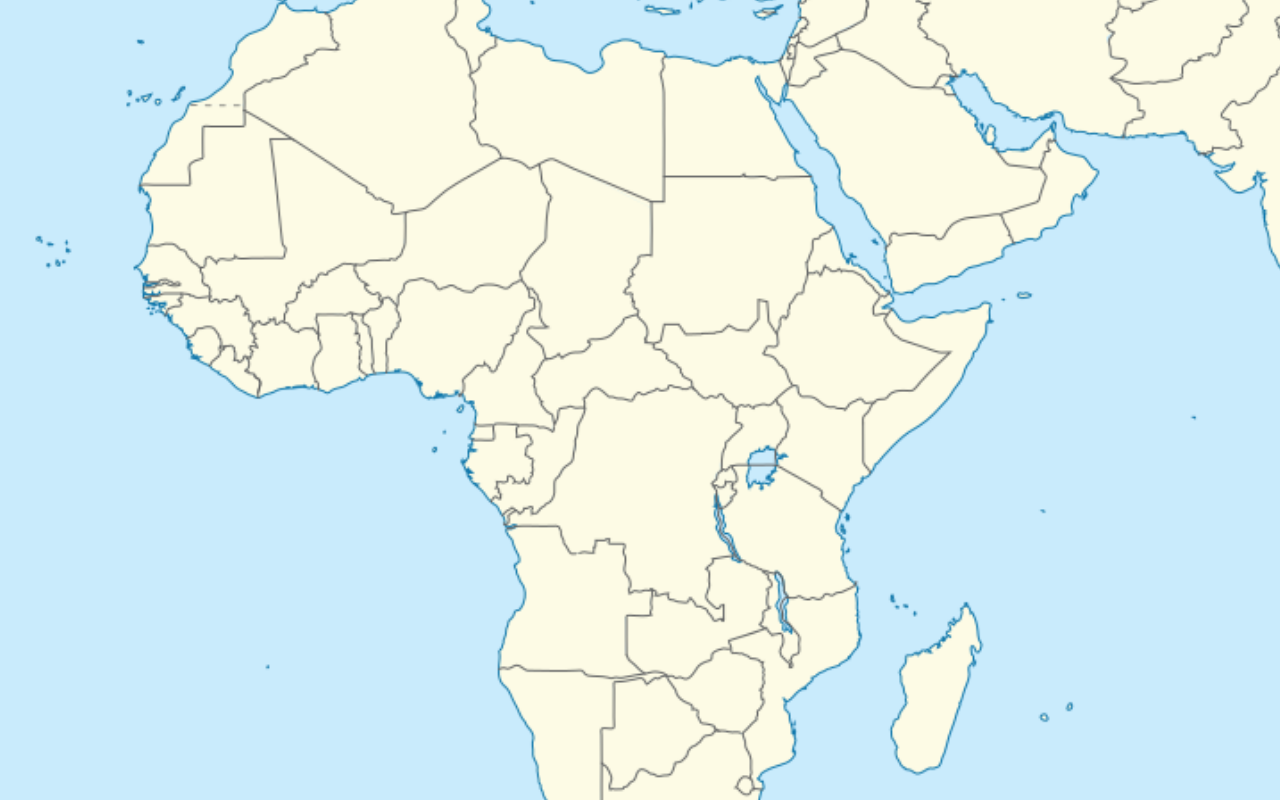
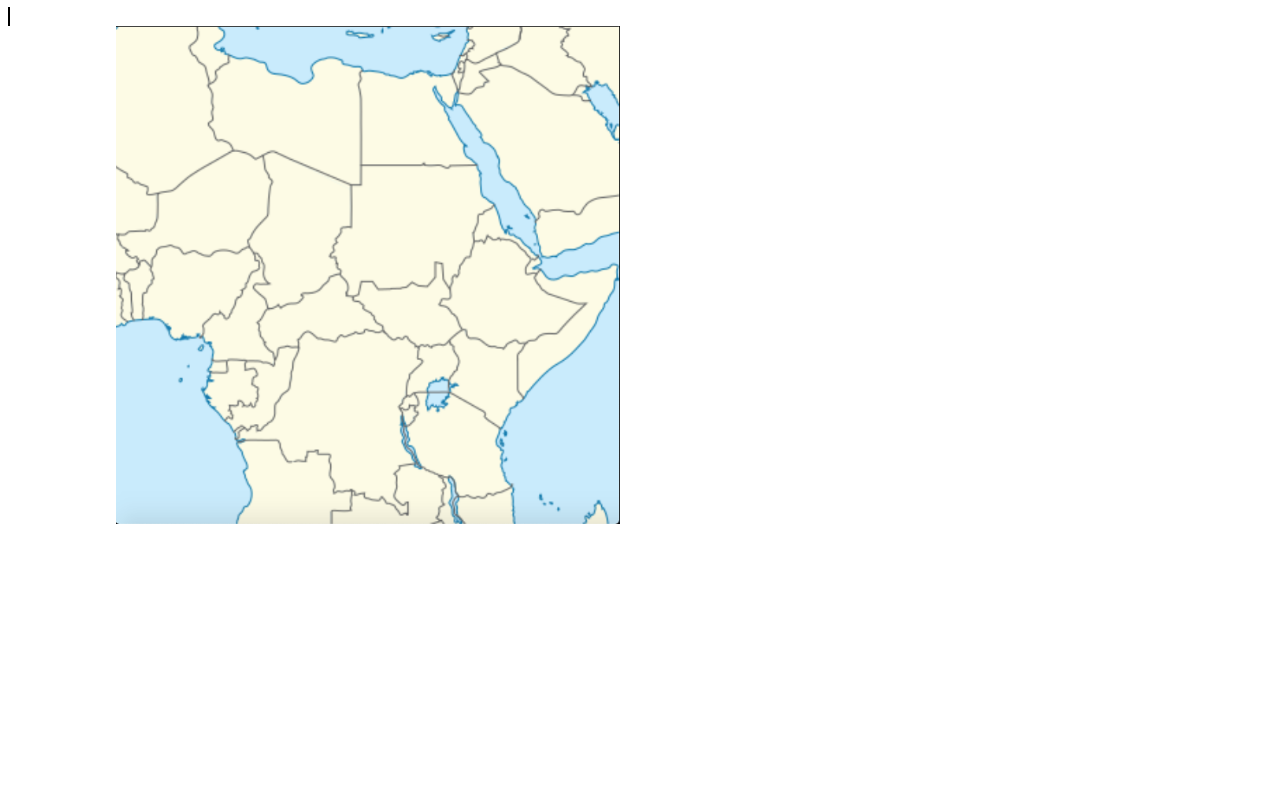
Before and after one commit to mchristenson5891/nation-war-game, a plain HTML site: page index.html in a window 1280 px wide. Drawn offline with Linux system fonts and the light colour scheme.

Commit message:
put map and area elements with africamap.png

```diff
--- a/css/style.css
+++ b/css/style.css
@@ -1,8 +1,20 @@
 body {
-    max-width: 570px;
-    background-image: url("../img/worldmap.jpg");
+    max-width: 720px;
+    /* background-image: url("../img/worldmap.jpg"); */
     background-position-x: 55%;
     background-position-y: 30%;
     background-repeat: no-repeat;
     background-size: 4500px;
 }
+
+#cityOne {
+    border: 1px solid black;
+}
+
+#africa-map {
+    display: block;
+    margin-left: auto;
+    margin-right: auto;
+    height: 100%;
+    width: 70%;
+}
--- a/index.html
+++ b/index.html
@@ -8,11 +8,17 @@
         <!-- Rectangular hotspot format: 108, 124, 250, 110 -->
         <!-- <map name=”name_of_your_map”>
             (insert area tags here)
-            <area shape=”insert_hotspot_shape_used” cords=”insert_coordinates_here” herf=”insert_link”>
+            <area shape=”insert_hotspot_shape_used” cords=”insert_coordinates_here” hreff=”insert_link”>
 
             <area shape=”rect” cords=”125,170,100,85” href=”http://www.firstlinkhere”>
         </map> -->
 
+        <!-- coordinates represent each corner -->
+       <map name="africa" >
+           <area shape="rect" coords="200 197 37 79" href="" alt="" id="cityOne">
+       </map>
+
+       <img src="../nation-war-game/img/africamap.png" alt="" usemap="#africa" id="africa-map" >
         <script src="js/app.js"></script>
     </body>
 </html>
```
Also changed, not shown: README.md, img/africamap.png (added), 2 other files.
